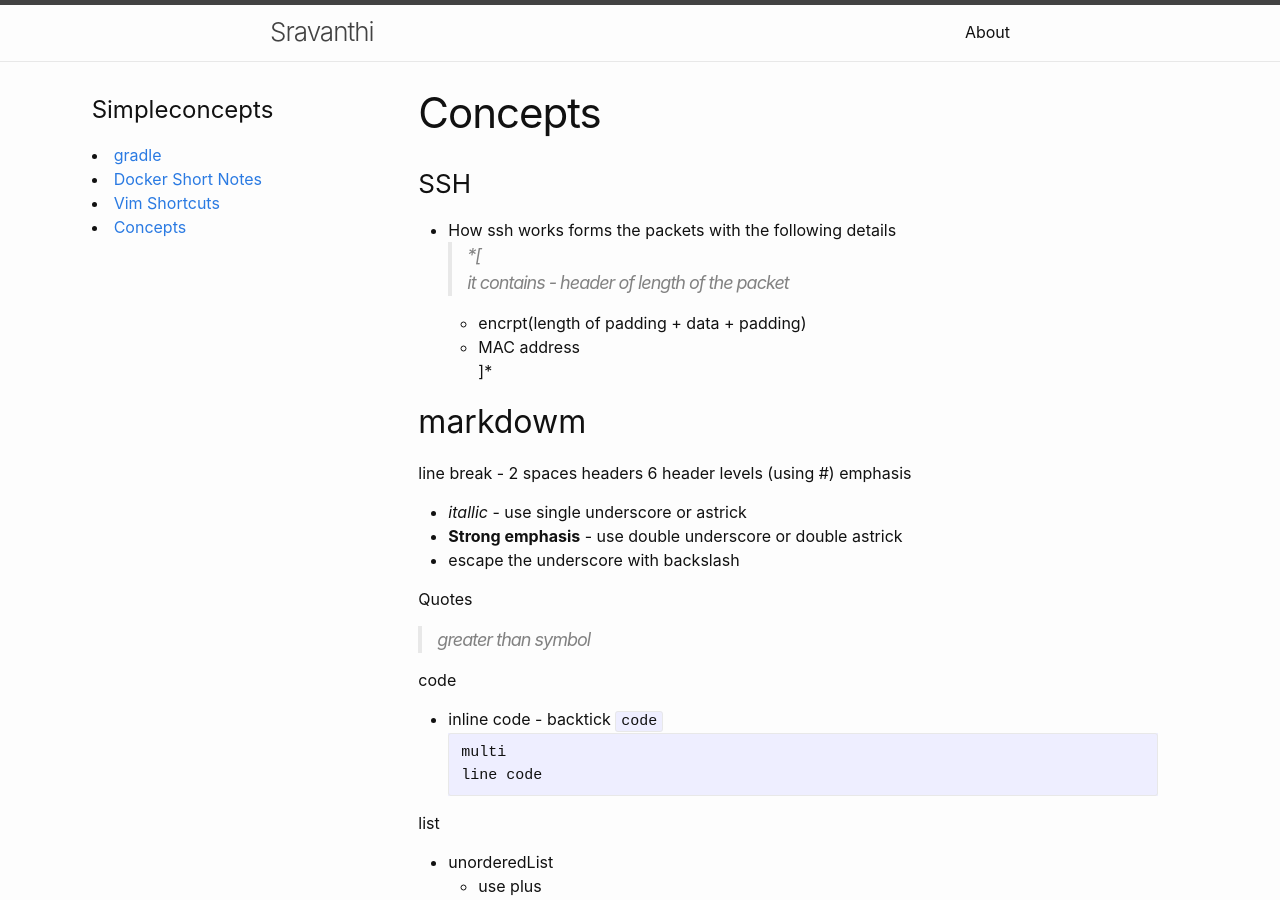
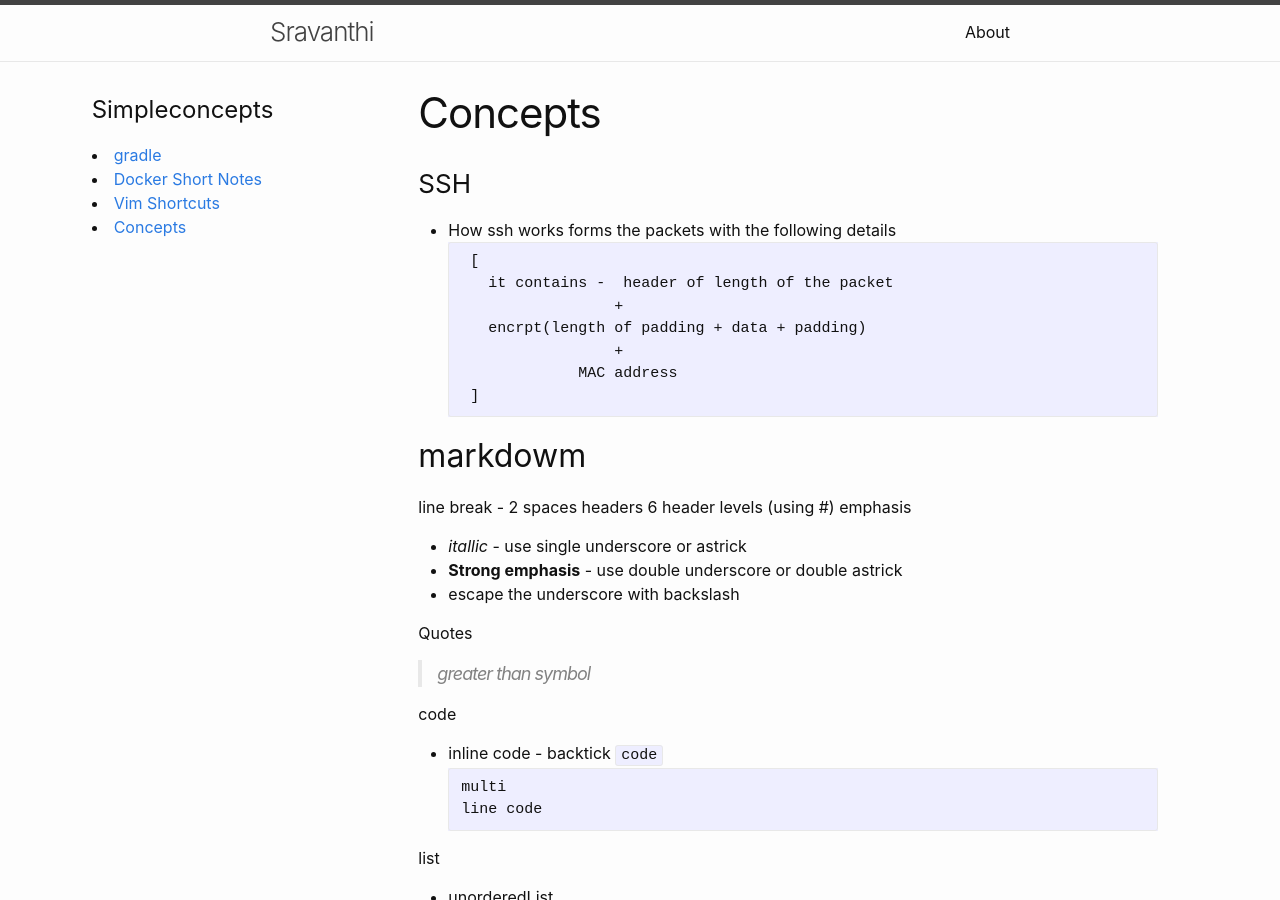
Before and after one commit to sravanthi-mahankali/notes, a Jekyll site: the page built from _posts/SimpleConcepts/2020-06-29-Concepts.markdown, in a window 1280 px wide and 900 px high. Built offline with Jekyll 4.4.1, drawn with Linux system fonts in a browser that asks for light colours.

Commit message:
fix formating

````diff
--- a/_posts/SimpleConcepts/2020-06-29-Concepts.markdown
+++ b/_posts/SimpleConcepts/2020-06-29-Concepts.markdown
@@ -8,13 +8,15 @@ categories: SimpleConcepts
 ### SSH
  - How ssh works
  forms the packets with the following details <br>
-  >  *[
+```
+    [
       it contains -  header of length of the packet
-      +
+                    +
       encrpt(length of padding + data + padding)
-      +
-      MAC address
-    ]*
+                    +
+                MAC address
+    ]
+ ```
 
 ## markdowm
 
````
